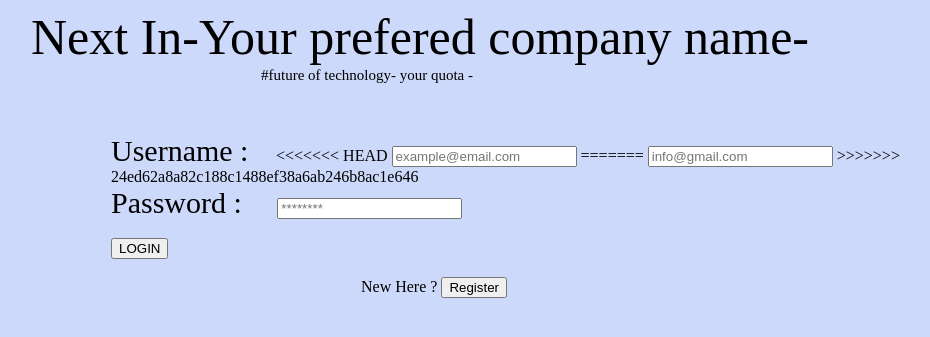
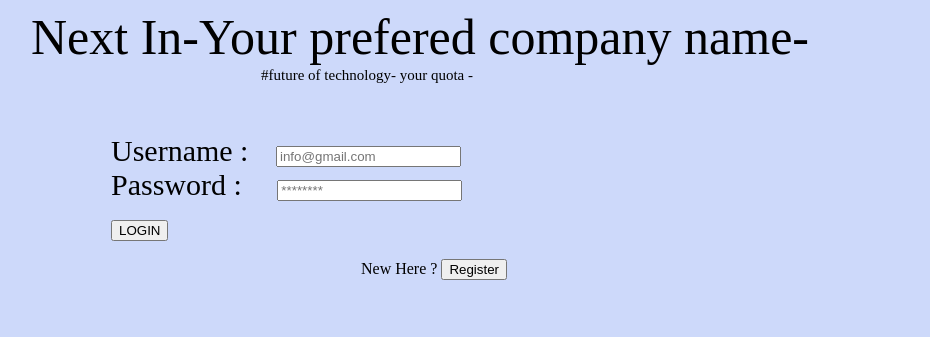
Before and after one commit to innovatorved/login-System, a Flask app: page /login in a window 1280 px wide. Shown: the top 337 px of the page, without its empty margins (47-977 px from the left). Run offline with Flask 2, Linux system fonts and the light colour scheme.

Commit message:
allow changes on login.html

```diff
--- a/templates/login.html
+++ b/templates/login.html
@@ -18,11 +18,7 @@
     <div style="padding-right:20px; padding-left:150px; margin-top: 50px;">
     <form action="" method="post">
         <label style="font-size:30px; padding-right:20px;">Username : </label>
-<<<<<<< HEAD
-        <input type="email" name="username" placeholder="example@email.com"/>
-=======
         <input type="email" name="username" placeholder="info@gmail.com"/>
->>>>>>> 24ed62a8a82c188c1488ef38a6ab246b8ac1e646
         </br>
         <label style="font-size: 30px; padding-right:20px;">Password : </label>&nbsp
         <input type="Password" name="password" placeholder="********"/>
```
